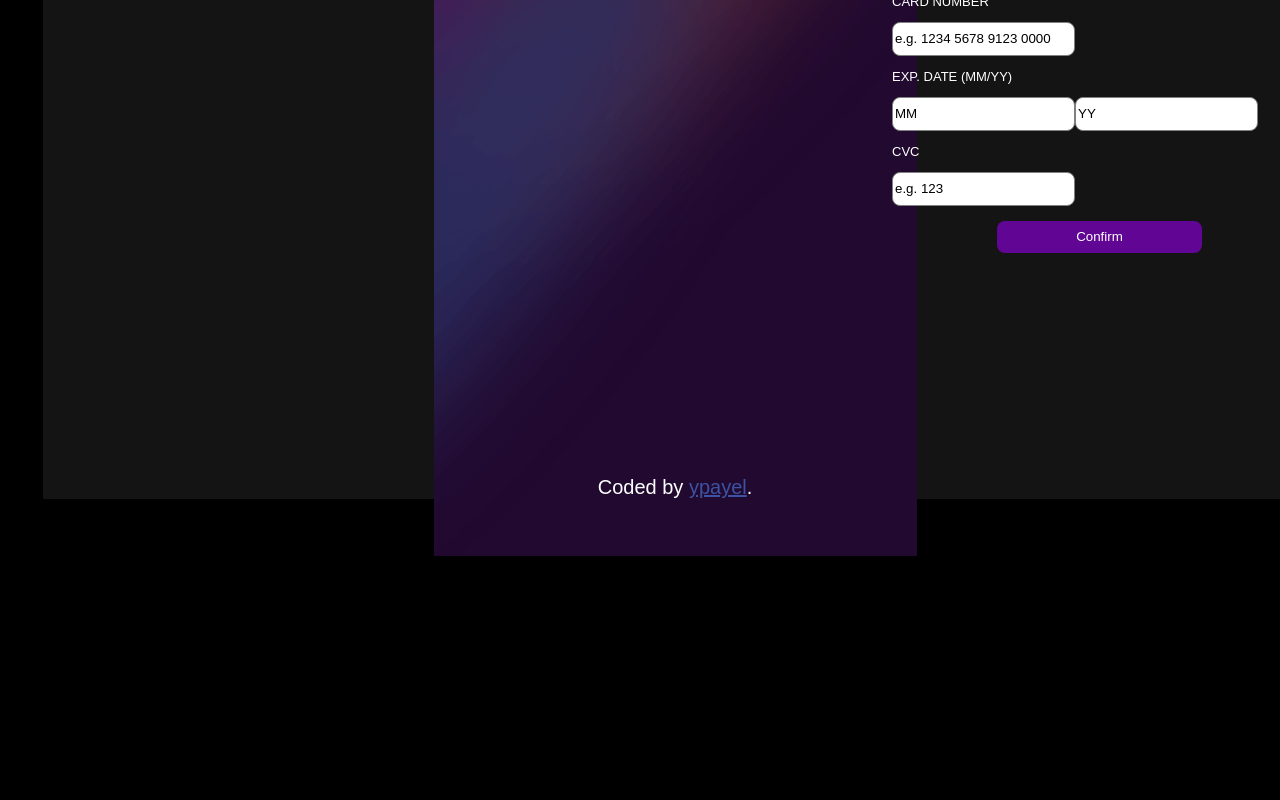
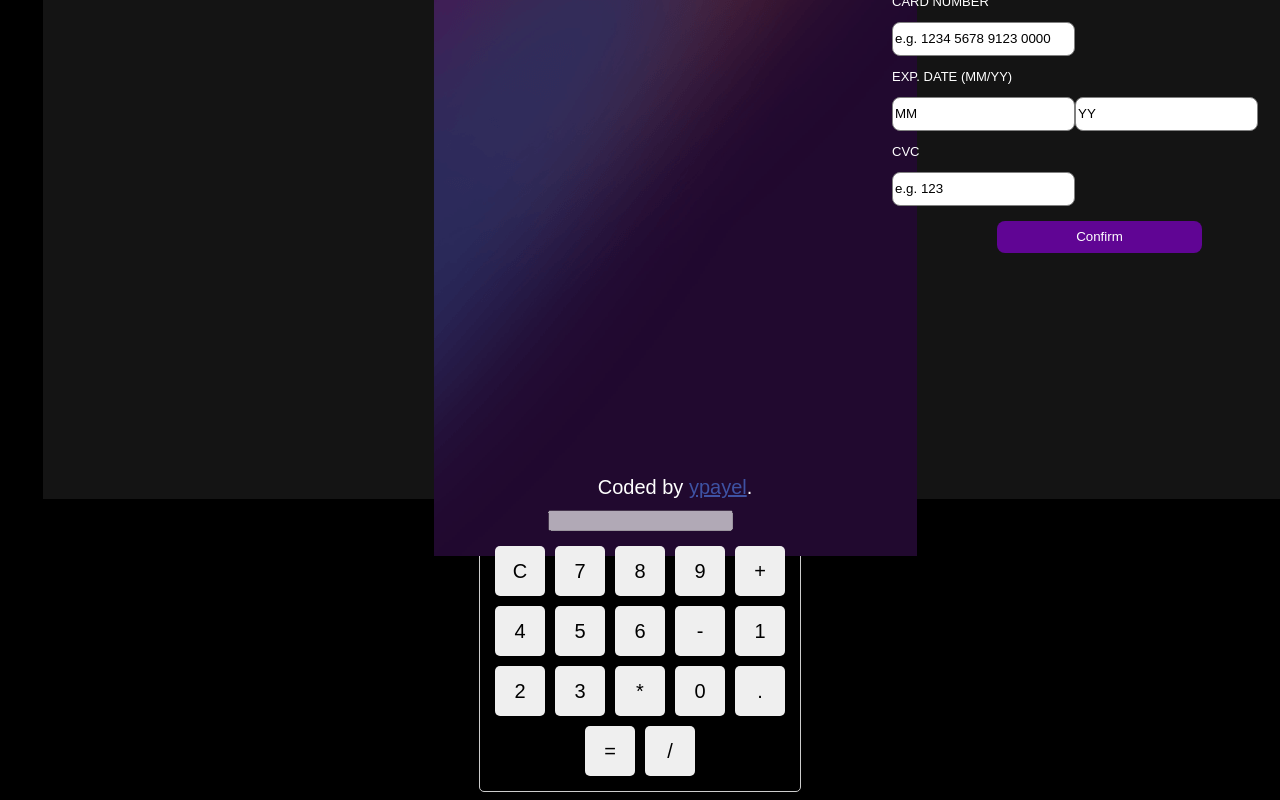
Before and after one commit to ypayel/My_website, a React (Create React App) app in the folder my-website/: page /projects in a window 1280 px wide. Shown: the part 2732-3532 px from the top of the page. Before the commit the page ends 3292 px from the top, so only its background shows below. Built offline with nearby package versions, Linux system fonts and the light colour scheme.

Commit message:
added calculator

```diff
--- /dev/null
+++ b/my-website/src/components/Projects/Calculator/Calculator.scss
@@ -0,0 +1,26 @@
+.calculator {
+    width: 300px;
+    margin: auto;
+    text-align: center;
+    border: 1px solid #ccc;
+    border-radius: 5px;
+    padding: 10px;
+  }
+
+  .buttons {
+    margin-top: 10px;
+  }
+
+  .button-class {
+    width: 50px;
+    height: 50px;
+    font-size: 20px;
+    margin: 5px;
+    border: none;
+    border-radius: 5px;
+    cursor: pointer;
+  }
+
+  .button-class:hover {
+    background-color: #eee;
+  }
--- /dev/null
+++ b/my-website/src/components/Projects/Calculator/Calculator.tsx
@@ -0,0 +1,103 @@
+import "./Calculator.scss";
+
+class CalculatorClass {
+    display: HTMLInputElement | null;
+    currentOperand: string = '';
+    previousOperand: string = '';
+    operation: string | undefined;
+
+    constructor() {
+        this.display = document.getElementById('display') as HTMLInputElement;
+        this.clear();
+    }
+
+    clear() {
+        this.currentOperand = '';
+        this.previousOperand = '';
+        this.operation = undefined;
+        this.updateDisplay();
+    }
+
+    appendNumber(number: string) {
+        if (number === '.' && this.currentOperand.includes('.')) return;
+        this.currentOperand = this.currentOperand.toString() + number.toString();
+        this.updateDisplay();
+    }
+
+    appendOperator(operator: string) {
+        if (this.currentOperand === '') return;
+        if (this.previousOperand !== '') {
+            this.calculate();
+        }
+        this.operation = operator;
+        this.previousOperand = this.currentOperand;
+        this.currentOperand = '';
+    }
+
+    calculate() {
+        let result: number | undefined;
+        const prev = parseFloat(this.previousOperand);
+        const current = parseFloat(this.currentOperand);
+        if (isNaN(prev) || isNaN(current)) return;
+
+        switch (this.operation) {
+            case '+':
+                result = prev + current;
+                break;
+            case '-':
+                result = prev - current;
+                break;
+            case '*':
+                result = prev * current;
+                break;
+            case '/':
+                result = prev / current;
+                break;
+            default:
+                return;
+        }
+        this.currentOperand = result.toString();
+        this.operation = undefined;
+        this.previousOperand = '';
+        this.updateDisplay();
+    }
+
+    updateDisplay() {
+        if (this.display) {
+            this.display.value = this.currentOperand;
+        }
+    }
+}
+
+const calculator = new CalculatorClass();
+
+export const Calculator = () => {
+    return (
+        <>
+            <div className="calculator">
+                <input type="text" id="display" disabled />
+                <div className="buttons">
+                    <button onClick={() => calculator.clear()} className="button-class">C</button>
+                    <button onClick={() => calculator.appendNumber('7')} className="button-class">7</button>
+                    <button onClick={() => calculator.appendNumber('8')} className="button-class">8</button>
+                    <button onClick={() => calculator.appendNumber('9')} className="button-class">9</button>
+                    <button onClick={() => calculator.appendOperator('+')} className="button-class">+</button>
+                    <button onClick={() => calculator.appendNumber('4')} className="button-class">4</button>
+                    <button onClick={() => calculator.appendNumber('5')} className="button-class">5</button>
+                    <button onClick={() => calculator.appendNumber('6')} className="button-class">6</button>
+                    <button onClick={() => calculator.appendOperator('-')} className="button-class">-</button>
+                    <button onClick={() => calculator.appendNumber('1')} className="button-class">1</button>
+                    <button onClick={() => calculator.appendNumber('2')} className="button-class">2</button>
+                    <button onClick={() => calculator.appendNumber('3')} className="button-class">3</button>
+                    <button onClick={() => calculator.appendOperator('*')} className="button-class">*</button>
+                    <button onClick={() => calculator.appendNumber('0')} className="button-class">0</button>
+                    <button onClick={() => calculator.appendNumber('.')} className="button-class">.</button>
+                    <button onClick={() => calculator.calculate()} className="button-class">=</button>
+                    <button onClick={() => calculator.appendOperator('/')} className="button-class">/</button>
+                </div>
+            </div>
+        </>
+    );
+};
+
+export default Calculator;
--- a/my-website/src/components/Projects/Projects.tsx
+++ b/my-website/src/components/Projects/Projects.tsx
@@ -1,3 +1,4 @@
+import Calculator from "./Calculator/Calculator";
 import CreditCard from "./CreditCard/CreaditCard";
 import OmletRecipe from "./OmletRecipet/OmletRecipe";
 import SocialLinks from "./SocialLinks/SocialLinks";
@@ -9,6 +10,7 @@ export const Projects = () => {
             <SocialLinks/>
             <OmletRecipe/>
             <CreditCard />
+            <Calculator />
         </div>
         </>
     )
```
